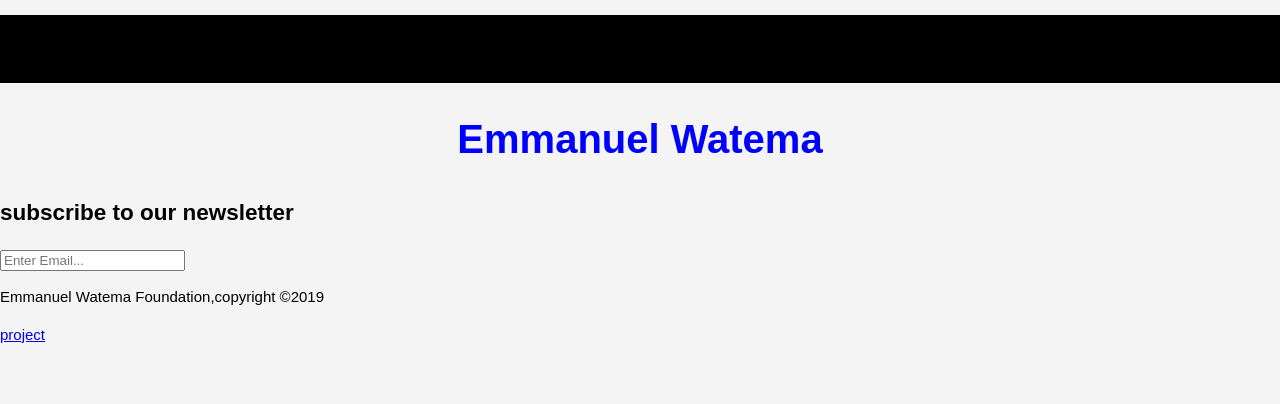
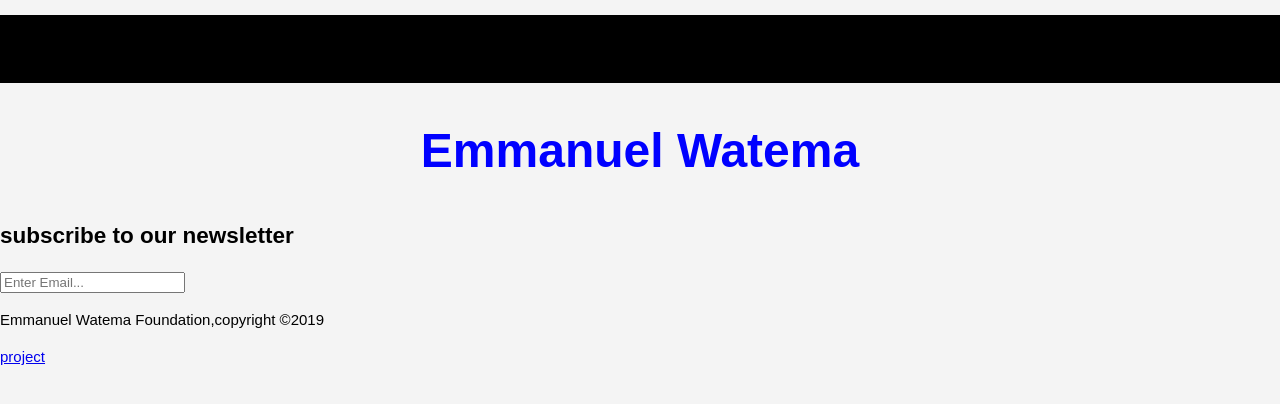
Before and after one commit to watema/watema.github.io, a plain HTML site: page index.html in a window 1280 px wide. Drawn offline with Linux system fonts and the light colour scheme.

Commit message:
push changes

```diff
--- a/index.html
+++ b/index.html
@@ -42,7 +42,7 @@
 <p>  Emmanuel Watema Foundation,copyright &copy;2019</P>
   <a href="about.html">project</a>
 </footer>
-<script src="./main.js" type="text/javascript"></script>
+
 </body>
 
 </html>
--- a/styles/index.css
+++ b/styles/index.css
@@ -1,7 +1,7 @@
  h1 {
-  font-size: 40px;
+  font-size: 48px;
   text-align:center;
-  color: blue
+  color: blue;
 }
 
 
```
